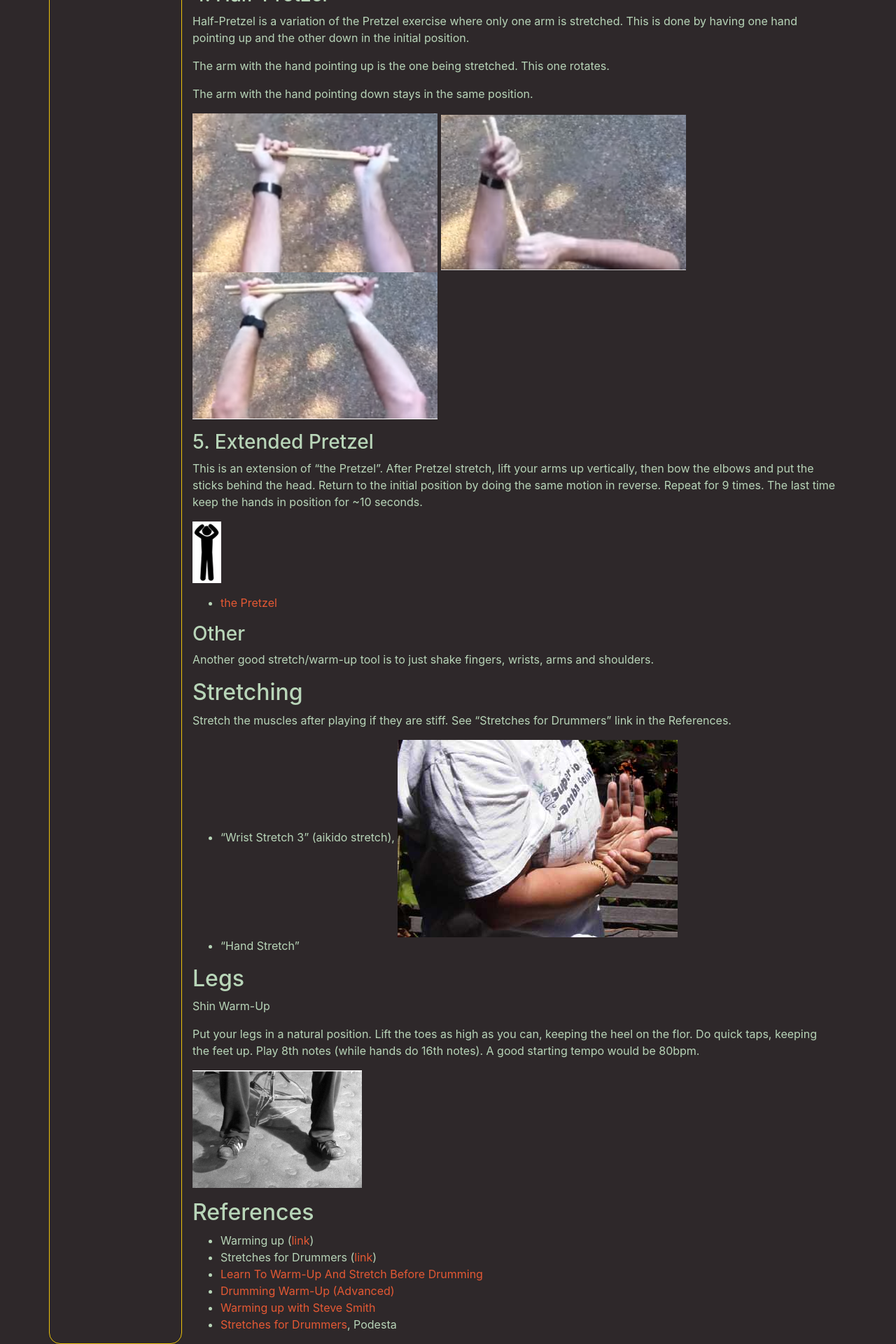
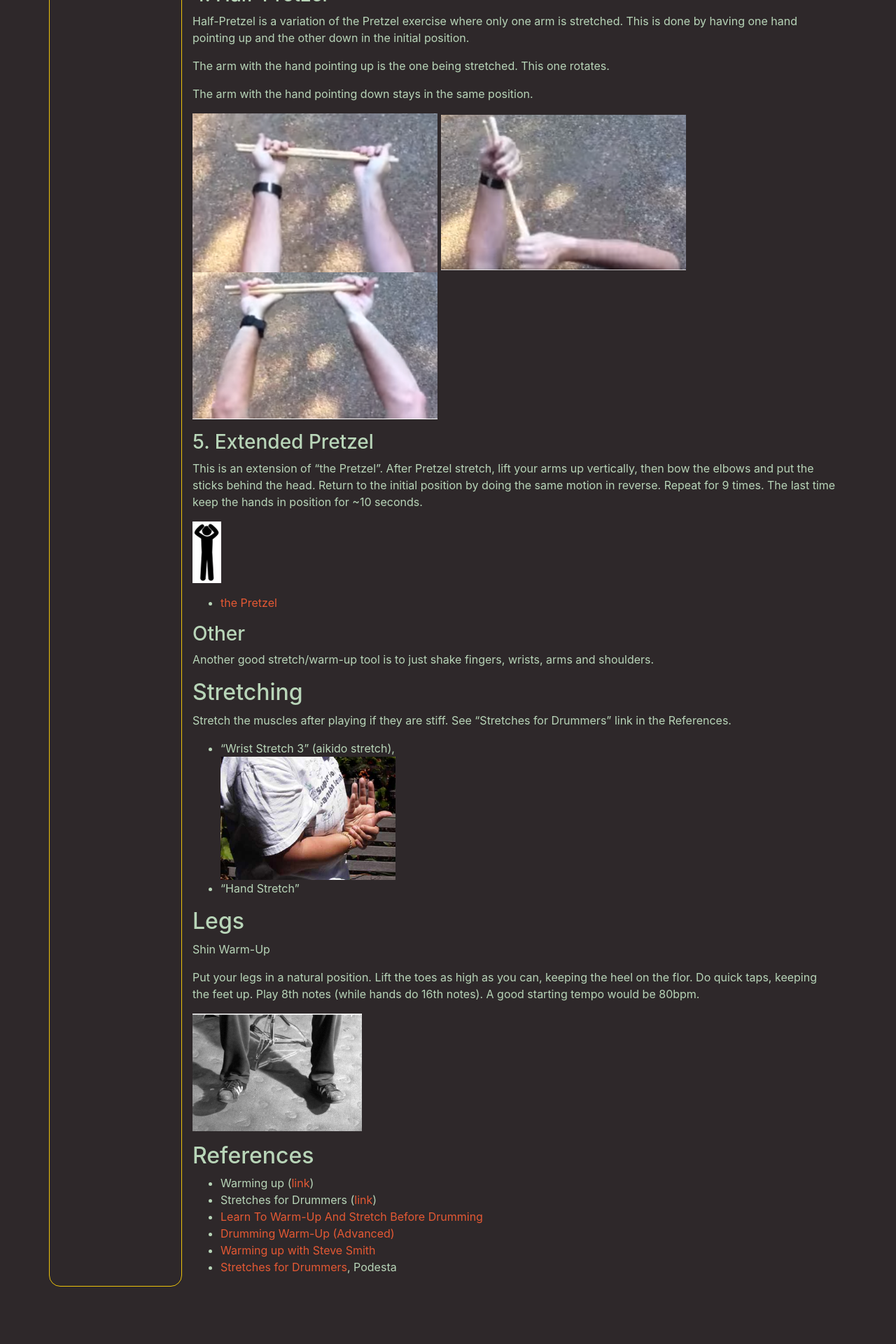
Before and after one commit to MisterY/music-site, a Jekyll site: the page built from drums/warmup.md, in a window 1280 px wide. Shown: the part 1454-3374 px from the top of the page at 70% size. Built offline with Jekyll 4.4.1, drawn with Linux system fonts in a browser that asks for light colours; nearby versions of some CDN libraries; our own code applies the rules of GitHub Pages for plain Markdown files; after the commit the page ends 3292 px from its top, so only the background shows below that.

Commit message:
sizing photos

```diff
--- a/drums/warmup.md
+++ b/drums/warmup.md
@@ -58,7 +58,7 @@ Another good stretch/warm-up tool is to just shake fingers, wrists, arms and sho
 
 Stretch the muscles after playing if they are stiff. See "Stretches for Drummers" link in the References.
 
-- "Wrist Stretch 3" (aikido stretch), <img src="/img/StrAkiR4Side.jpg" />
+- "Wrist Stretch 3" (aikido stretch), <br/><img src="/img/StrAkiR4Side.jpg" width="250px" />
 - "Hand Stretch"
 
 ## Legs
```
